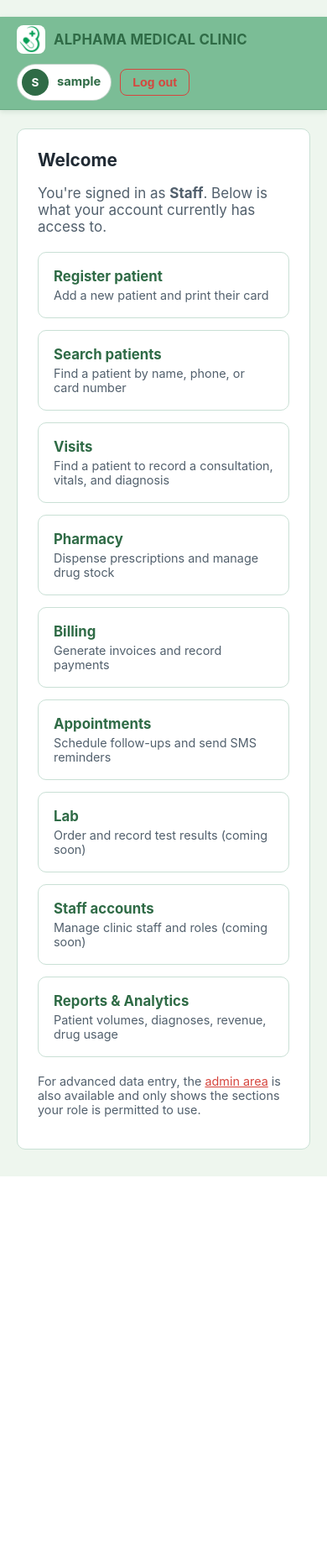
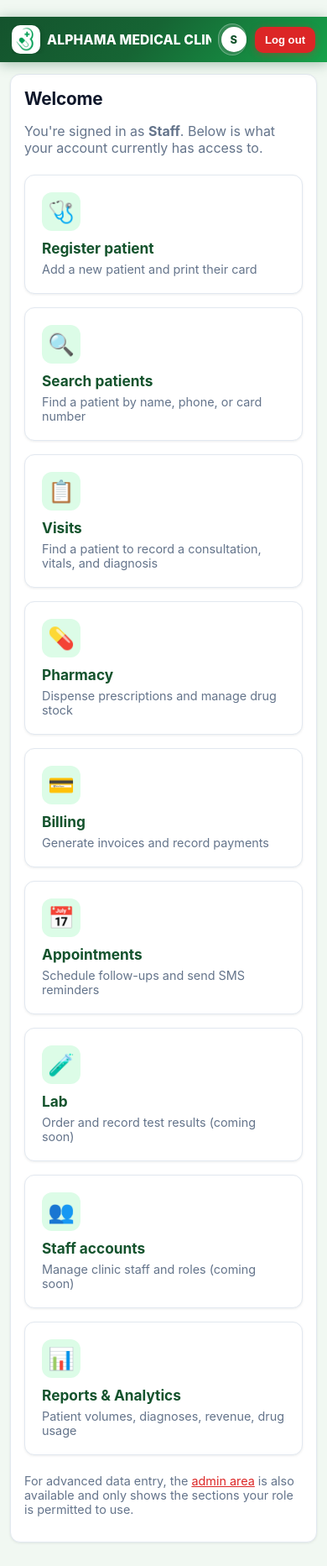
Before and after one commit to onyangomajidu-jpg/Clinic_System, a Django app: page /accounts/dashboard/ in a window 390 px wide. Shown: the whole page at 84% size. Before the commit the page ends 1401 px from the top, so only its background shows below. Run offline with Django 5.2, Linux system fonts and the light colour scheme; the visitor is signed in with stand-in values (Sample User, id 1); data that the repository does not hold is empty.

Commit message:
style(ui): modern green/red theme, compact gradient topbar (no white gap), menu card icons, full mobile responsiveness

```diff
--- a/accounts/templates/accounts/base.html
+++ b/accounts/templates/accounts/base.html
@@ -2,14 +2,14 @@
 <html lang="en">
 <head>
   <meta charset="utf-8">
-  <meta name="viewport" content="width=device-width, initial-scale=1, maximum-scale=1, user-scalable=no">
+  <meta name="viewport" content="width=device-width, initial-scale=1, viewport-fit=cover">
   <meta name="apple-mobile-web-app-capable" content="yes">
   <meta name="apple-mobile-web-app-status-bar-style" content="black-translucent">
   <meta name="apple-mobile-web-app-title" content="Clinic System">
   <title>{% block title %}{{ clinic_name }}{% endblock %}</title>
   <!-- PWA (FR-12): enables offline use and install as a native app -->
   <link rel="manifest" href="{% url 'core:pwa_manifest' %}">
-  <meta name="theme-color" content="#7bbd96">
+  <meta name="theme-color" content="#14532d">
   <link rel="icon" href="{{ clinic_logo }}" type="image/png">
   <link rel="apple-touch-icon" href="{{ clinic_logo }}">
   <script>
@@ -20,8 +20,8 @@
     document.addEventListener('DOMContentLoaded', () => {
       installBanner = document.createElement('div');
       installBanner.id = 'pwa-install-banner';
-      installBanner.style.cssText = 'position:fixed;bottom:20px;left:20px;right:20px;background:#7bbd96;color:#2f6b46;padding:16px;border-radius:12px;box-shadow:0 4px 12px rgba(0,0,0,0.3);z-index:9999;display:none;align-items:center;justify-content:space-between;gap:12px;flex-wrap:wrap;';
-      installBanner.innerHTML = '<div><strong>Install Clinic System</strong><br><small>Add to home screen for quick access</small></div><button id="pwa-install-btn" style="background:#d6453d;color:#fff;border:none;padding:10px 20px;border-radius:8px;font-weight:600;cursor:pointer;">Install</button><button id="pwa-dismiss-btn" style="background:transparent;color:#2f6b46;border:1px solid rgba(47,107,70,0.5);padding:10px 16px;border-radius:8px;cursor:pointer;">Later</button>';
+      installBanner.style.cssText = 'position:fixed;bottom:20px;left:20px;right:20px;background:#14532d;color:#fff;padding:16px;border-radius:12px;box-shadow:0 4px 12px rgba(0,0,0,0.3);z-index:9999;display:none;align-items:center;justify-content:space-between;gap:12px;flex-wrap:wrap;';
+      installBanner.innerHTML = '<div><strong>Install Clinic System</strong><br><small>Add to home screen for quick access</small></div><button id="pwa-install-btn" style="background:#dc2626;color:#fff;border:none;padding:10px 20px;border-radius:8px;font-weight:600;cursor:pointer;">Install</button><button id="pwa-dismiss-btn" style="background:transparent;color:#fff;border:1px solid rgba(255,255,255,0.5);padding:10px 16px;border-radius:8px;cursor:pointer;">Later</button>';
       document.body.appendChild(installBanner);
 
       document.getElementById('pwa-install-btn')?.addEventListener('click', async () => {
@@ -142,88 +142,107 @@
   </script>
   <style>
     :root {
-      --brand: #7bbd96;
-      --brand-dark: #2f6b46;
-      --brand-light: #e5f1e8;
-      --ink: #1f2933;
-      --muted: #52606d;
-      --border: #c9e0d5;
-      --bg: #eef6ee;
-      --accent: #d6453d;
-      --accent-dark: #b3352e;
-      --error: #b3261e;
-      --error-bg: #fbeae9;
-      --success: #1e7e34;
-      --success-bg: #e6f4ea;
+      /* Green = primary brand | Red = accent / actions */
+      --brand: #16a34a;
+      --brand-dark: #14532d;
+      --brand-mid: #15803d;
+      --brand-light: #dcfce7;
+      --brand-grad: linear-gradient(135deg, #14532d 0%, #166534 45%, #16a34a 100%);
+      --ink: #0f172a;
+      --muted: #64748b;
+      --border: #e2e8f0;
+      --bg: #f1f8f2;
+      --accent: #dc2626;
+      --accent-dark: #b91c1c;
+      --error: #b91c1c;
+      --error-bg: #fef2f2;
+      --success: #16a34a;
+      --success-bg: #f0fdf4;
+      --shadow-sm: 0 1px 3px rgba(15, 23, 42, 0.08);
+      --shadow-md: 0 6px 18px rgba(15, 23, 42, 0.10);
+      --shadow-lg: 0 12px 32px rgba(20, 83, 45, 0.16);
+      --radius: 12px;
     }
     * { box-sizing: border-box; }
-    html, body { margin: 0; }
+    html, body { margin: 0; padding: 0; }
     body {
-      font-family: -apple-system, "Segoe UI", Roboto, Arial, sans-serif;
+      font-family: -apple-system, BlinkMacSystemFont, "Segoe UI", Roboto, Arial, sans-serif;
       background: var(--bg);
       color: var(--ink);
       font-size: 17px;
+      -webkit-font-smoothing: antialiased;
     }
+    /* ===== Modern top bar — single row, no white gap, safe-area aware ===== */
     header.topbar {
       position: sticky;
       top: 0;
       z-index: 100;
-      background: var(--brand);
-      color: var(--brand-dark);
-      padding: 10px 20px;
+      background: var(--brand-grad);
+      color: #fff;
+      padding: 10px 22px;
+      padding-top: max(10px, env(safe-area-inset-top));
       display: flex;
       align-items: center;
       justify-content: space-between;
       gap: 12px;
-      flex-wrap: wrap;
-      border-bottom: 1px solid rgba(47, 107, 70, 0.25);
-      box-shadow: 0 2px 6px rgba(47, 107, 70, 0.15);
+      border: none;
+      box-shadow: 0 2px 14px rgba(20, 83, 45, 0.35);
     }
     header.topbar .brand {
       display: inline-flex;
       align-items: center;
-      gap: 10px;
-      color: var(--brand-dark);
-      font-weight: 700;
-      font-size: 1.05rem;
+      gap: 11px;
+      color: #fff;
+      font-weight: 800;
+      font-size: 1.1rem;
       text-decoration: none;
       letter-spacing: 0.01em;
+      min-width: 0;
+      white-space: nowrap;
+      overflow: hidden;
+      text-overflow: ellipsis;
     }
     header.topbar .brand img {
-      height: 34px;
-      width: 34px;
-      border-radius: 8px;
+      height: 38px;
+      width: 38px;
+      border-radius: 10px;
       object-fit: contain;
       background: #fff;
+      padding: 2px;
+      box-shadow: 0 2px 6px rgba(0, 0, 0, 0.2);
+      flex: none;
     }
     header.topbar .top-right {
       display: flex;
       align-items: center;
       gap: 10px;
-      flex-wrap: wrap;
+      flex-wrap: nowrap;
+      min-width: 0;
     }
     header.topbar .user-chip {
       display: inline-flex;
       align-items: center;
-      gap: 10px;
-      padding: 5px 12px 5px 5px;
-      background: #ffffff;
-      border: 1px solid rgba(47, 107, 70, 0.3);
+      gap: 9px;
+      padding: 4px 14px 4px 4px;
+      background: rgba(255, 255, 255, 0.14);
+      border: 1px solid rgba(255, 255, 255, 0.28);
+      backdrop-filter: blur(6px);
       border-radius: 999px;
       min-width: 0;
     }
     header.topbar .avatar {
-      width: 32px;
-      height: 32px;
+      width: 34px;
+      height: 34px;
       border-radius: 50%;
-      background: var(--brand-dark);
-      color: #fff;
+      background: #fff;
+      color: var(--brand-dark);
       display: inline-flex;
       align-items: center;
       justify-content: center;
-      font-weight: 700;
-      font-size: 0.85rem;
+      font-weight: 800;
+      font-size: 0.9rem;
       flex: none;
+      box-shadow: 0 1px 4px rgba(0, 0, 0, 0.2);
     }
     header.topbar .user-meta {
       display: inline-flex;
@@ -233,72 +252,83 @@
     }
     header.topbar .user-name {
       font-weight: 700;
-      font-size: 0.92rem;
-      color: var(--brand-dark);
+      font-size: 0.9rem;
+      color: #fff;
       white-space: nowrap;
       overflow: hidden;
       text-overflow: ellipsis;
       max-width: 180px;
     }
     header.topbar .role-chip {
-      font-size: 0.72rem;
-      font-weight: 700;
+      font-size: 0.68rem;
+      font-weight: 800;
       text-transform: uppercase;
-      letter-spacing: 0.05em;
-      color: var(--brand-dark);
-      background: var(--brand-light);
-      border: 1px solid rgba(47, 107, 70, 0.4);
+      letter-spacing: 0.06em;
+      color: var(--brand-light);
+      background: rgba(255, 255, 255, 0.16);
+      border: 1px solid rgba(255, 255, 255, 0.3);
       padding: 1px 8px;
       border-radius: 999px;
       align-self: flex-start;
-      margin-top: 2px;
       white-space: nowrap;
     }
     header.topbar .logout-form { margin: 0; }
     header.topbar .logout-btn {
-      background: transparent;
-      color: var(--accent);
-      border: 1.5px solid var(--accent);
-      border-radius: 8px;
-      padding: 7px 14px;
+      background: var(--accent);
+      color: #fff;
+      border: none;
+      border-radius: 10px;
+      padding: 9px 16px;
       font-size: 0.9rem;
-      font-weight: 600;
+      font-weight: 700;
       cursor: pointer;
-      transition: background 0.15s ease, color 0.15s ease;
+      white-space: nowrap;
+      box-shadow: 0 2px 8px rgba(220, 38, 38, 0.35);
+      transition: background 0.15s ease, transform 0.1s ease, box-shadow 0.15s ease;
     }
     header.topbar .logout-btn:hover {
-      background: var(--accent);
-      color: #fff;
+      background: var(--accent-dark);
+      transform: translateY(-1px);
+      box-shadow: 0 4px 12px rgba(220, 38, 38, 0.45);
     }
     .topbar-link {
-      color: var(--brand-dark);
+      color: #fff;
       text-decoration: none;
       font-size: 0.9rem;
-      font-weight: 600;
-      padding: 7px 12px;
-      border-radius: 8px;
-      border: 1px solid rgba(47, 107, 70, 0.35);
-      background: transparent;
+      font-weight: 700;
+      padding: 8px 14px;
+      border-radius: 10px;
+      border: 1px solid rgba(255, 255, 255, 0.35);
+      background: rgba(255, 255, 255, 0.12);
+      white-space: nowrap;
+      transition: background 0.15s ease;
     }
-    .topbar-link:hover { background: var(--brand-light); }
-    main { padding: 22px 20px 32px; max-width: 980px; margin: 0 auto; }
+    .topbar-link:hover { background: rgba(255, 255, 255, 0.26); }
+    main { padding: 26px 22px 40px; max-width: 1040px; margin: 0 auto; }
     .card {
       background: #fff;
       border: 1px solid var(--border);
-      border-radius: 10px;
-      padding: 24px;
+      border-radius: var(--radius);
+      padding: 26px;
+      box-shadow: var(--shadow-sm);
     }
+    h1 { letter-spacing: -0.01em; }
     label { display: block; font-weight: 600; margin: 14px 0 6px; }
     input.input, select.input {
       width: 100%;
       padding: 12px 14px;
       font-size: 1rem;
-      border: 1px solid var(--border);
-      border-radius: 8px;
+      border: 1.5px solid var(--border);
+      border-radius: 10px;
       background: #fff;
       color: var(--ink);
+      transition: border-color 0.15s, box-shadow 0.15s;
     }
-    input.input:focus, select.input:focus { outline: 2px solid var(--accent); border-color: var(--accent); }
+    input.input:focus, select.input:focus {
+      outline: none;
+      border-color: var(--brand);
+      box-shadow: 0 0 0 3px rgba(22, 163, 74, 0.18);
+    }
     a { color: var(--accent); }
     a:hover { color: var(--accent-dark); }
     button.primary {
@@ -307,13 +337,15 @@
       background: var(--accent);
       color: #fff;
       border: none;
-      border-radius: 8px;
+      border-radius: 10px;
       padding: 14px;
       font-size: 1.05rem;
-      font-weight: 600;
+      font-weight: 700;
       cursor: pointer;
+      box-shadow: 0 4px 12px rgba(220, 38, 38, 0.3);
+      transition: background 0.15s, transform 0.1s, box-shadow 0.15s;
     }
-    button.primary:hover { background: var(--accent-dark); }
+    button.primary:hover { background: var(--accent-dark); transform: translateY(-1px); box-shadow: 0 6px 16px rgba(220, 38, 38, 0.4); }
     .btn-primary {
       display: inline-block;
       background: var(--accent);
@@ -341,7 +373,7 @@
       text-decoration: none;
       text-align: center;
     }
-    .btn-secondary:hover { background: #fbeae9; border-color: var(--accent-dark); color: var(--accent-dark); }
+    .btn-secondary:hover { background: var(--error-bg); border-color: var(--accent-dark); color: var(--accent-dark); }
     .btn-small {
       display: inline-block;
       background: #ffffff;
@@ -393,26 +425,52 @@
     .menu-grid {
       display: grid;
       grid-template-columns: repeat(auto-fill, minmax(240px, 1fr));
-      gap: 14px;
-      margin: 20px 0;
+      gap: 16px;
+      margin: 22px 0;
     }
     .menu-card {
       display: flex;
       flex-direction: column;
-      gap: 4px;
+      gap: 6px;
       background: #fff;
       border: 1px solid var(--border);
-      border-radius: 10px;
-      padding: 18px;
+      border-radius: var(--radius);
+      padding: 20px;
       text-decoration: none;
       color: var(--ink);
-      transition: border-color 0.15s, box-shadow 0.15s;
+      box-shadow: var(--shadow-sm);
+      position: relative;
+      overflow: hidden;
+      transition: transform 0.15s ease, box-shadow 0.15s ease, border-color 0.15s ease;
+    }
+    .menu-card::before {
+      content: "";
+      position: absolute;
+      left: 0; top: 0; bottom: 0;
+      width: 4px;
+      background: var(--brand-grad);
+      opacity: 0;
+      transition: opacity 0.15s ease;
     }
     .menu-card:hover {
       border-color: var(--brand);
-      box-shadow: 0 2px 8px rgba(47, 107, 70, 0.15);
+      box-shadow: var(--shadow-lg);
+      transform: translateY(-3px);
     }
-    .menu-card strong { font-size: 1.05rem; color: var(--brand-dark); }
+    .menu-card:hover::before { opacity: 1; }
+    .menu-card .menu-icon {
+      font-size: 1.6rem;
+      line-height: 1;
+      width: 46px;
+      height: 46px;
+      display: inline-flex;
+      align-items: center;
+      justify-content: center;
+      background: var(--brand-light);
+      border-radius: 12px;
+      margin-bottom: 4px;
+    }
+    .menu-card strong { font-size: 1.08rem; color: var(--brand-dark); }
     .menu-card .muted { font-size: 0.9rem; }
 
     /* Search form */
@@ -480,7 +538,7 @@
       text-transform: uppercase;
       letter-spacing: 0.03em;
     }
-    .badge-open { background: #e8f0fe; color: #1a56db; }
+    .badge-open { background: var(--error-bg); color: var(--error); }
     .badge-closed { background: var(--success-bg); color: var(--success); }
     .badge-referred { background: #fef3c7; color: #92400e; }
 
@@ -520,6 +578,41 @@
     .visit-item .visit-dx { margin-top: 4px; font-size: 0.95rem; }
     .visit-item .visit-actions { display: flex; gap: 8px; align-items: center; }
 
+    /* ===== Mobile responsiveness ===== */
+    @media (max-width: 768px) {
+      body { font-size: 16px; }
+      header.topbar { padding: 8px 14px; padding-top: max(8px, env(safe-area-inset-top)); gap: 8px; }
+      header.topbar .brand { font-size: 0.98rem; gap: 8px; }
+      header.topbar .brand img { height: 34px; width: 34px; }
+      header.topbar .user-chip { padding: 3px 10px 3px 3px; gap: 7px; }
+      header.topbar .avatar { width: 30px; height: 30px; font-size: 0.8rem; }
+      header.topbar .user-meta { display: none; } /* compact: avatar only */
+      header.topbar .logout-btn { padding: 8px 12px; font-size: 0.82rem; }
+      main { padding: 18px 14px 32px; }
+      .card { padding: 18px; border-radius: 12px; }
+      button.primary, .btn-primary, .btn-secondary { padding: 14px 18px; font-size: 1rem; }
+      .btn-small, .btn-small:hover { min-height: 40px; }
+      th, td { padding: 11px 10px; }
+      th { font-size: 0.78rem; }
+    }
+    @media (max-width: 480px) {
+      .card { padding: 16px; }
+      main { padding: 14px 12px 28px; }
+      .menu-grid { grid-template-columns: 1fr; }
+      .card-body { grid-template-columns: 1fr; }
+      .search-form { flex-direction: column; }
+      .card-foot { flex-direction: column; }
+      .card-foot .btn-primary, .card-foot .btn-secondary { width: 100%; }
+      .visit-item { flex-direction: column; }
+      .visit-item .visit-actions { width: 100%; justify-content: flex-end; }
+      .pagination { flex-wrap: wrap; gap: 10px; }
+      table { font-size: 0.9rem; }
+    }
+    @media (max-width: 380px) {
+      header.topbar .brand { font-size: 0.88rem; }
+      header.topbar .logout-btn { padding: 7px 10px; font-size: 0.78rem; }
+    }
+
     /* Print: hide navigation and buttons, keep only the card */
     @media print {
       .no-print { display: none !important; }
--- a/accounts/templates/accounts/dashboard.html
+++ b/accounts/templates/accounts/dashboard.html
@@ -12,52 +12,61 @@
     <div class="menu-grid">
       {% if can_manage_patients %}
         <a class="menu-card" href="{% url 'core:patient_register' %}">
+          <span class="menu-icon">🩺</span>
           <strong>Register patient</strong>
           <span class="muted">Add a new patient and print their card</span>
         </a>
         <a class="menu-card" href="{% url 'core:patient_search' %}">
+          <span class="menu-icon">🔍</span>
           <strong>Search patients</strong>
           <span class="muted">Find a patient by name, phone, or card number</span>
         </a>
       {% endif %}
       {% if can_manage_visits %}
         <a class="menu-card" href="{% url 'core:patient_search' %}">
+          <span class="menu-icon">📋</span>
           <strong>Visits</strong>
           <span class="muted">Find a patient to record a consultation, vitals, and diagnosis</span>
         </a>
       {% endif %}
       {% if can_manage_pharmacy %}
         <a class="menu-card" href="{% url 'core:pharmacy_dashboard' %}">
+          <span class="menu-icon">💊</span>
           <strong>Pharmacy</strong>
           <span class="muted">Dispense prescriptions and manage drug stock</span>
         </a>
       {% endif %}
       {% if can_manage_billing %}
         <a class="menu-card" href="{% url 'core:billing_dashboard' %}">
+          <span class="menu-icon">💳</span>
           <strong>Billing</strong>
           <span class="muted">Generate invoices and record payments</span>
         </a>
       {% endif %}
       {% if can_manage_patients %}
         <a class="menu-card" href="{% url 'core:appointment_dashboard' %}">
+          <span class="menu-icon">📅</span>
           <strong>Appointments</strong>
           <span class="muted">Schedule follow-ups and send SMS reminders</span>
         </a>
       {% endif %}
       {% if can_manage_lab %}
         <div class="menu-card">
+          <span class="menu-icon">🧪</span>
           <strong>Lab</strong>
           <span class="muted">Order and record test results (coming soon)</span>
         </div>
       {% endif %}
       {% if can_manage_staff %}
         <div class="menu-card">
+          <span class="menu-icon">👥</span>
           <strong>Staff accounts</strong>
           <span class="muted">Manage clinic staff and roles (coming soon)</span>
         </div>
       {% endif %}
       {% if can_manage_billing %}
         <a class="menu-card" href="{% url 'core:reporting_dashboard' %}">
+          <span class="menu-icon">📊</span>
           <strong>Reports & Analytics</strong>
           <span class="muted">Patient volumes, diagnoses, revenue, drug usage</span>
         </a>
```
Also changed, not shown: accounts/templates/accounts/login.html (+9 -9 lines).
